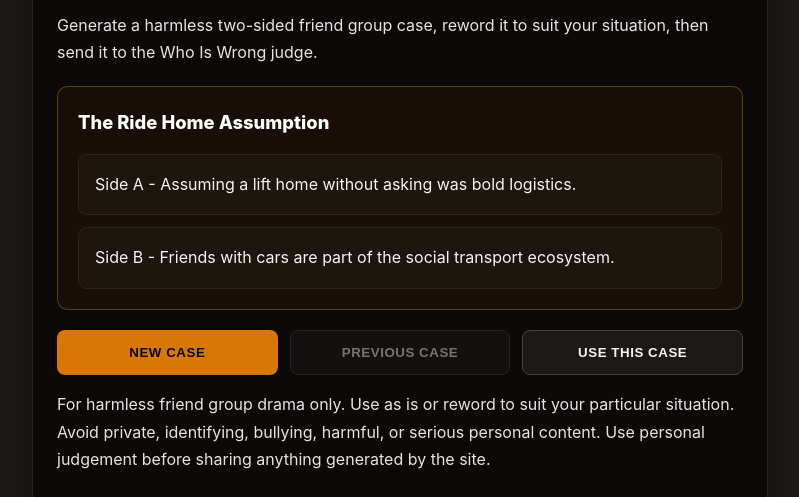
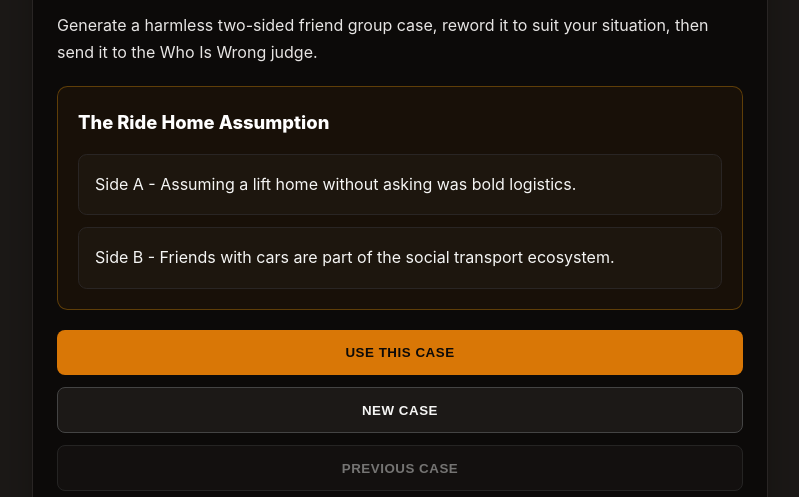
Before and after one commit to blainechanson/who-is-wrong, a website: page friend-group-drama/index.html in a window 1280 px wide. Shown: the part 271-768 px from the top of the page, without its empty margins (240-1039 px from the left). Drawn offline with Linux system fonts and the light colour scheme.

Commit message:
index.html
FGD

```diff
--- a/friend-group-drama/index.html
+++ b/friend-group-drama/index.html
@@ -36,6 +36,7 @@
     @media (min-width: 640px) { .button-row { grid-template-columns: repeat(3, 1fr); } }
     @media (min-width: 640px) { .button-row.two-buttons { grid-template-columns: repeat(2, 1fr); } }
     @media (min-width: 640px) { .button-row.three-buttons { grid-template-columns: repeat(3, 1fr); } }
+    .button-row.stacked-buttons { grid-template-columns: 1fr; }
     button, .button { display: inline-block; width: 100%; border: 1px solid transparent; border-radius: 0.5rem; padding: 0.9rem 1rem; font-weight: 800; text-transform: uppercase; letter-spacing: 0.04em; text-align: center; cursor: pointer; text-decoration: none; }
     button:disabled { opacity: 0.45; cursor: not-allowed; box-shadow: none; }
     .primary { background: var(--accent); color: #0c0a09; }
@@ -67,16 +68,17 @@
           <p id="sideB">Side B - The defence is currently pretending to be reasonable.</p>
         </div>
       </div>
-      <div class="button-row three-buttons">
-        <button class="primary" type="button" onclick="newCase()">New Case</button>
+      <div class="button-row stacked-buttons">
+        <button class="primary" type="button" onclick="useCase()">Use This Case</button>
+        <button class="secondary" type="button" onclick="newCase()">New Case</button>
         <button id="previous-case-btn" class="secondary" type="button" onclick="previousCase()" disabled>Previous Case</button>
-        <button class="secondary" type="button" onclick="useCase()">Use This Case</button>
       </div>
-
-      <p class="note">For harmless friend group drama only. Use as is or reword to suit your particular situation. Avoid private, identifying, bullying, harmful, or serious personal content. Use personal judgement before sharing anything generated by the site.</p>
 
       <h2>Good Friend Group Cases</h2>
       <p>These prompts work best for group chats, late arrivals, unpaid coffee debts, playlist control, bad photo tags, dinner splitting, plan changes, and social etiquette.</p>
+
+
+      <p class="note">For harmless friend group drama only. Use as is or reword to suit your particular situation. Avoid private, identifying, bullying, harmful, or serious personal content. Use personal judgement before sharing anything generated by the site.</p>
     </section>
   </main>
   <footer class="site-footer">
```
